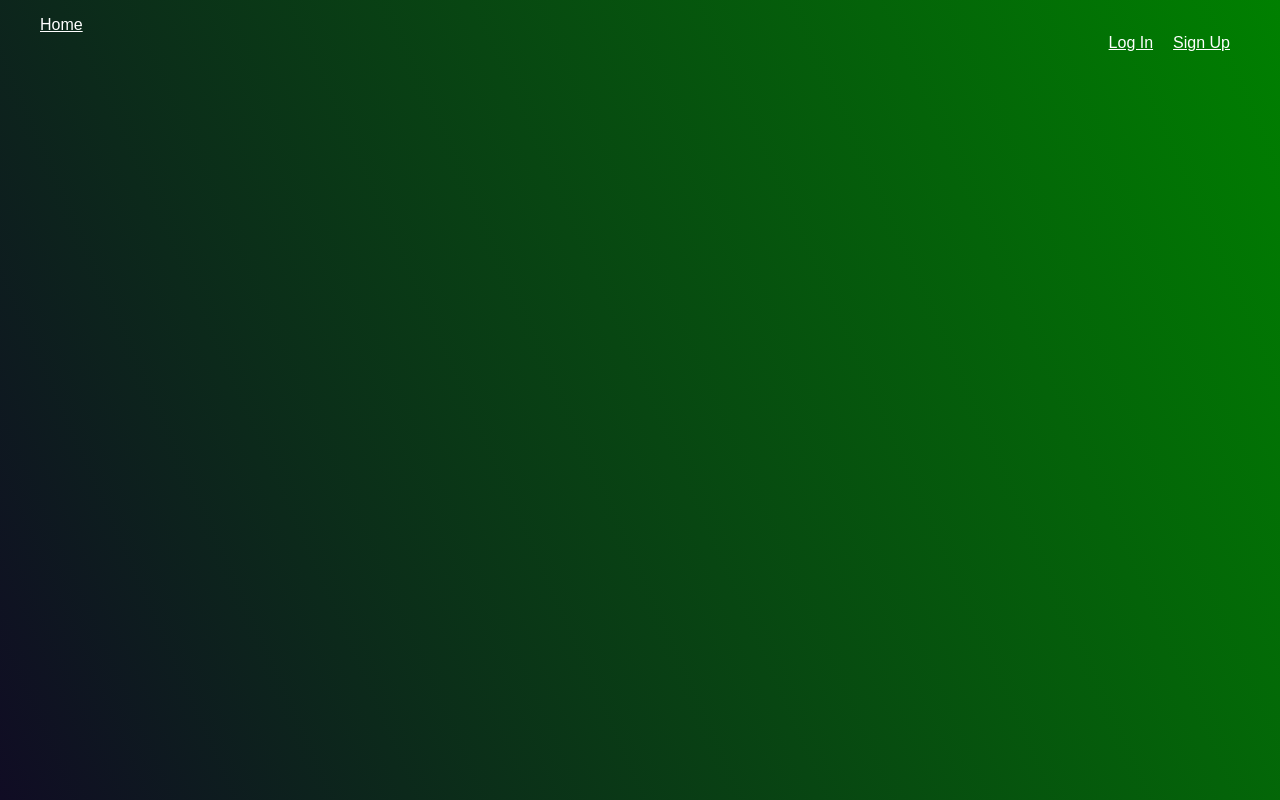
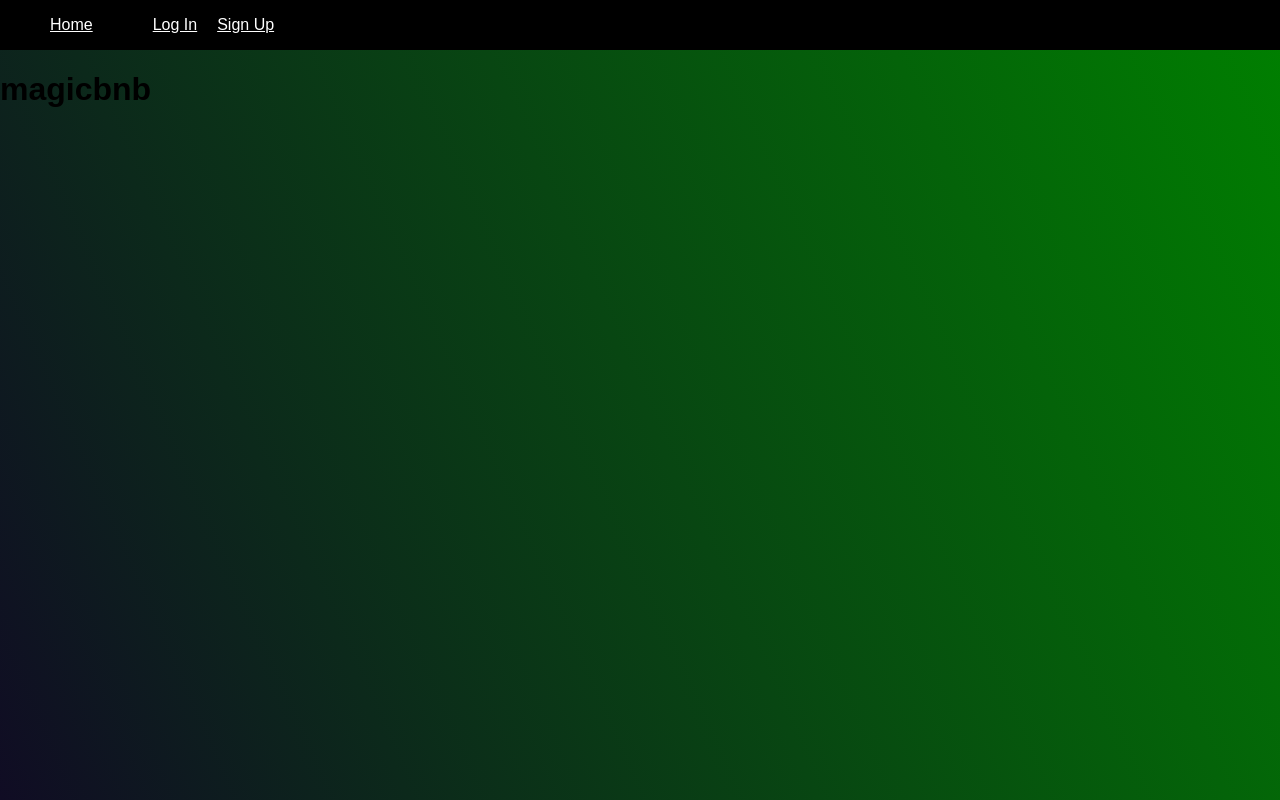
Before and after one commit to nikblvck/magicbnb, a React (Create React App) app in the folder frontend/: page / in a window 1280 px wide. Built offline with nearby package versions, Linux system fonts and the light colour scheme; no server answers.

Commit message:
added homepage

```diff
--- a/frontend/src/App.js
+++ b/frontend/src/App.js
@@ -5,6 +5,7 @@ import LoginFormPage from "./components/LoginFormPage";
 import SignupFormPage from "./components/SignupFormPage";
 import * as sessionActions from "./store/session";
 import Navigation from "./components/Navigation";
+import Homepage from "./components/HomePage";
 
 function App() {
   const dispatch = useDispatch();
@@ -17,6 +18,9 @@ function App() {
     <>
       <Navigation isLoaded={isLoaded} />
         <Switch>
+          <Route exact path="/">
+            <Homepage/>
+          </Route>
           <Route exact path="/login">
             <LoginFormPage />
           </Route>
--- /dev/null
+++ b/frontend/src/components/HomePage/index.js
@@ -0,0 +1,10 @@
+
+function Homepage () {
+  return (
+    <>
+      <div><h1>magicbnb</h1></div>
+    </>
+  )
+}
+
+export default Homepage;
--- a/frontend/src/components/Navigation/Navigation.css
+++ b/frontend/src/components/Navigation/Navigation.css
@@ -1,22 +1,31 @@
 * {
   list-style-type: none;
+  scroll-behavior: none;
 }
 a{
   color:white;
+  padding: 10px;
 }
 
 a:hover{
   font-size: 120%;
+
 }
-.rNavLinks {
-  padding: 10px;
-}
-.navRight {
-  float: right;
-  padding-right: 40px;
+
+.navContainer{
+  min-width: 300px;
+  max-width: 3200px;
+  height: 50px;
+  background-color: black;
+  display: flex;
+  text-align: center;
+
 }
 
 .navLeft{
-  padding-top: 10px;
   float: left;
 }
+
+.navRight{
+  float: right;
+}
--- a/frontend/src/components/Navigation/index.js
+++ b/frontend/src/components/Navigation/index.js
@@ -20,15 +20,22 @@ function Navigation({ isLoaded }) {
   }
 
   return (
+    <div className="navContainer">
+      <div className="navLeft">
         <ul>
           <li>
             <NavLink exact to="/">
               Home
             </NavLink>
           </li>
-
-      <li className="navRight">{sessionLinks}</li>
         </ul>
+      </div>
+      <div className="navRight">
+        <ul>
+          <li>{sessionLinks}</li>
+        </ul>
+      </div>
+    </div>
   );
 }
 
```
Lines whose indentation alone changed are shown as unchanged.
